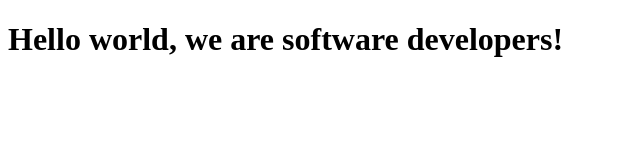
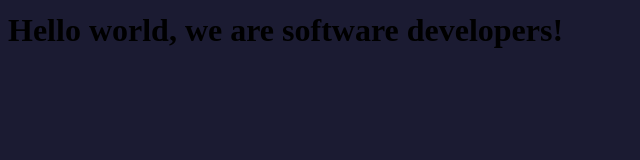
Before and after one commit to Kareem24/kareem-hian, a plain HTML site: page index.html in a window 1280 px wide. Shown: the whole page, without its empty margins (0-640 px from the left). Drawn offline with Linux system fonts and the light colour scheme.

Commit message:
update html file

```diff
--- a/css/style.css
+++ b/css/style.css
@@ -0,0 +1,72 @@
+html{
+    display: block;
+    --color-white: #f3f3f3;
+    --color-darkblue: #1b1b32;
+    --color-darkblue-alpha: rgba(27,27, 50, 0.8);
+    --color-green: #37af65;
+}
+
+
+h1 {
+    font-weight: 400;
+    line-height: 1.2;
+}
+
+*, *::before, *::after {
+    box-sizing: border-box;
+}
+
+h1 {
+    display: block;
+    font-size: 2rem;
+    margin-block-start: 0.67rem;
+    margin-block-end: 0.67rem;
+    margin-inline-start: 0px;
+    margin-inline-end: 0px;
+    font-weight: bold;
+}
+
+body {
+    display: block;
+    margin: 8px;
+    font-family: 'Popins', 'sans-serif';
+    font-size: 1rem;
+    font-weight: 400;
+    line-height: 1.4;
+    color: var(--color-while);
+}
+
+body::before{
+    content: '';
+    position: fixed;
+    top: 0;
+    left: 0;
+    height: 100%;
+    width: 100%;
+    z-index: -1;
+    background: var(--color-darkblue);
+    background-image: linear-gradient(115deg, rgba(58, 58, 158, 0.8),
+        rgba(136,136, 206, 0.7),
+          url('https://cdn.freecodecamp.org/testable-projects-fcc/images/survey-form-background.jpeg')
+          );
+    background-size: cover;
+    background-repeat: no-repeat;
+    background-position: center;
+}
+
+.container {
+    display: block;
+    width: 100%;
+    margin: 3rem auto 0 auto;
+}
+/*style for form; */
+form {
+
+    background: var(--color-darkblue-alpha);
+    padding: 2.5rem 0.625rem;
+    border-radius: 0.25rem;
+    display: block;
+    margin-top: 0;
+    align-content: center;
+    justify-content: center;
+}
```
Also changed, not shown: index.html (+1 -0 lines).
